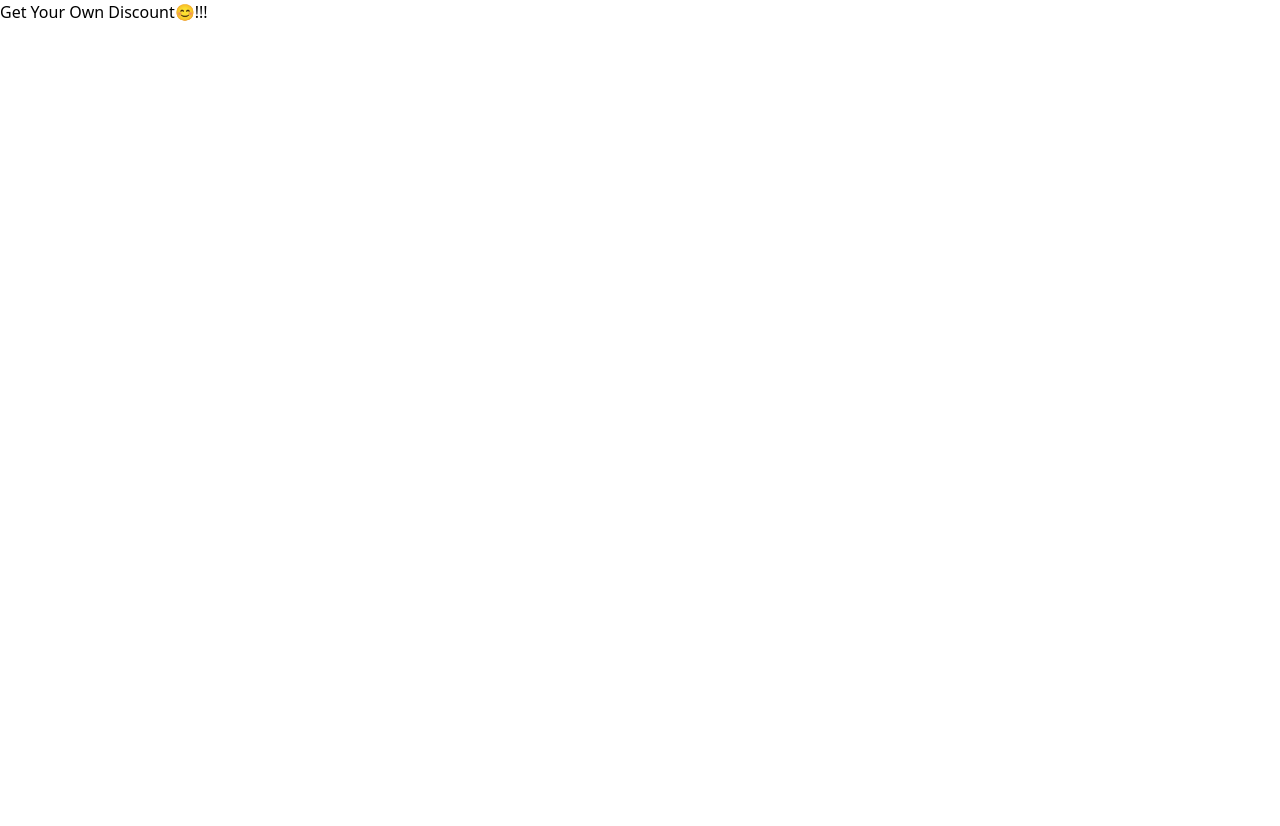
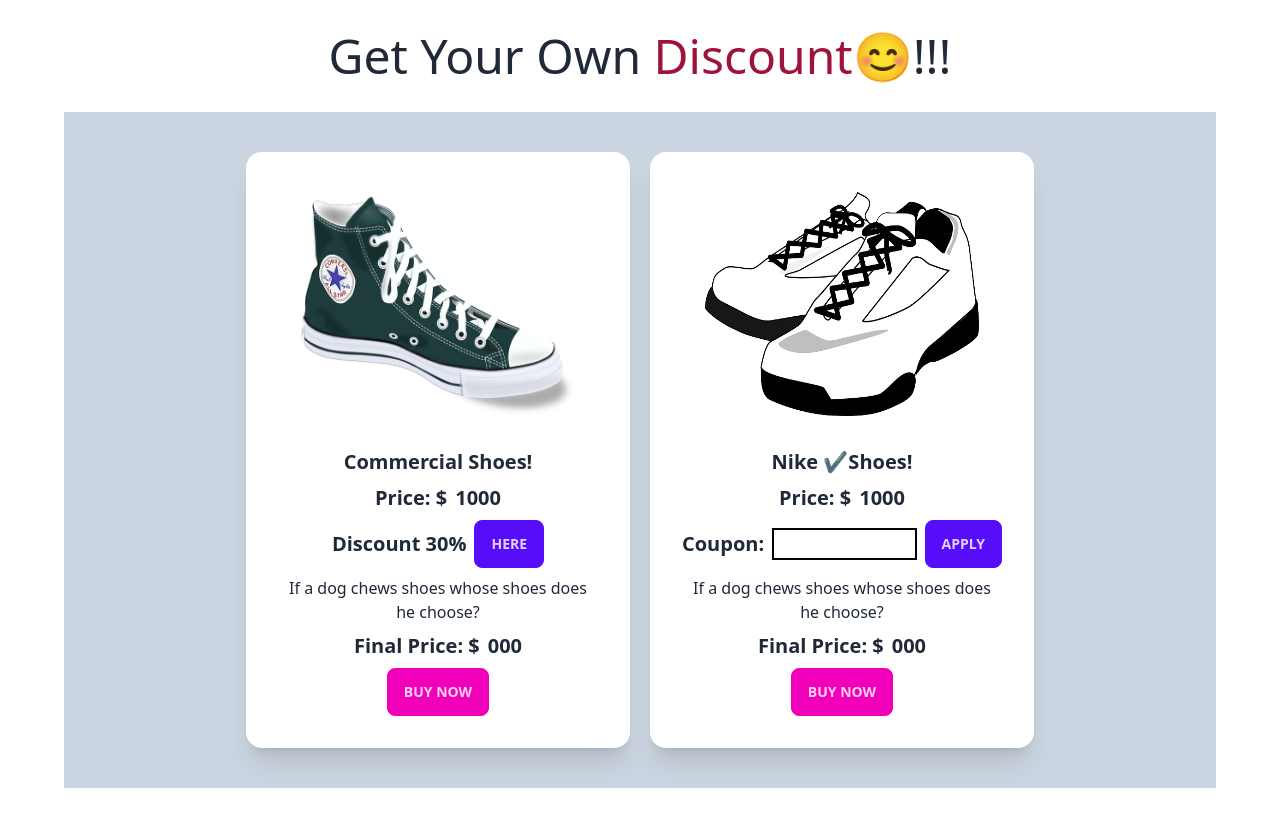
Before and after one commit to mahfuj80/Discount-With-JS-P-M5, a plain HTML site: page index.html in a window 1280 px wide. Before the commit the page ends 800 px from the top, so only its background shows below. Drawn offline with nearby package versions, Linux system fonts and the light colour scheme.

Commit message:
card added using daisy ui

```diff
--- a/index.html
+++ b/index.html
@@ -1,15 +1,61 @@
 <!DOCTYPE html>
-<html lang="en">
+<html lang="en" data-theme="light">
 
 <head>
     <meta charset="UTF-8">
     <meta name="viewport" content="width=device-width, initial-scale=1.0">
     <title>Discount With Js</title>
+    <link href="https://cdn.jsdelivr.net/npm/daisyui@3.5.1/dist/full.css" rel="stylesheet" type="text/css" />
     <script src="https://cdn.tailwindcss.com"></script>
 </head>
 
 <body>
-    <h1 class="">Get Your Own <span>Discount😊</span>!!!</h1>
+    <header>
+        <h1 class="text-5xl font-medium text-center p-8">Get Your Own <span class="text-rose-800">Discount😊</span>!!!
+        </h1>
+    </header>
+    <main>
+        <section
+            class="flex flex-col lg:flex-row gap-5 bg-slate-300 mx-auto items-center justify-center w-[90%] mb-16 p-10">
+            <div>
+                <div class="card w-96 bg-base-100 shadow-xl">
+                    <figure class="px-10 pt-10">
+                        <img class="w-[90%] h-56" src="./Images/shoe1.png" alt="Shoes" class="rounded-xl" />
+                    </figure>
+                    <div class="card-body items-center text-center">
+                        <h2 class="card-title">Commercial Shoes!</h2>
+                        <h2 class="card-title">Price: $<span>1000</span></h2>
+                        <label class="card-title text-center" for="discount-amount">Discount 30%<button
+                                class="btn btn-primary">Here</button></label>
+                        <p>If a dog chews shoes whose shoes does he choose?</p>
+                        <h2 class="card-title">Final Price: $<span>000</span></h2>
+                        <div class="card-actions">
+                            <button class="btn btn-secondary">Buy Now</button>
+                        </div>
+                    </div>
+                </div>
+            </div>
+            <div>
+                <div class="card w-96 bg-base-100 shadow-xl">
+                    <figure class="px-10 pt-10">
+                        <img class="w-[90%] h-56" src="./Images/shoe2.png" alt="Shoes" class="rounded-xl" />
+                    </figure>
+                    <div class="card-body items-center text-center">
+                        <h2 class="card-title">Nike ✔Shoes!</h2>
+                        <h2 class="card-title">Price: $<span>1000</span></h2>
+                        <label class="card-title text-center" for="discount-coupon">Coupon: <input
+                                class="border-black w-2/4 border-2" type="text" name="" id="discount-coupon"> <button
+                                class="btn btn-primary">Apply</button></label>
+                        <p>If a dog chews shoes whose shoes does he choose?</p>
+                        <h2 class="card-title">Final Price: $<span>000</span></h2>
+                        <div class="card-actions">
+                            <button class="btn btn-secondary">Buy Now</button>
+                        </div>
+                    </div>
+                </div>
+            </div>
+        </section>
+    </main>
 </body>
 
 </html>
```
Also changed, not shown: Images/shoe1.png (added), Images/shoe2.png (added).
